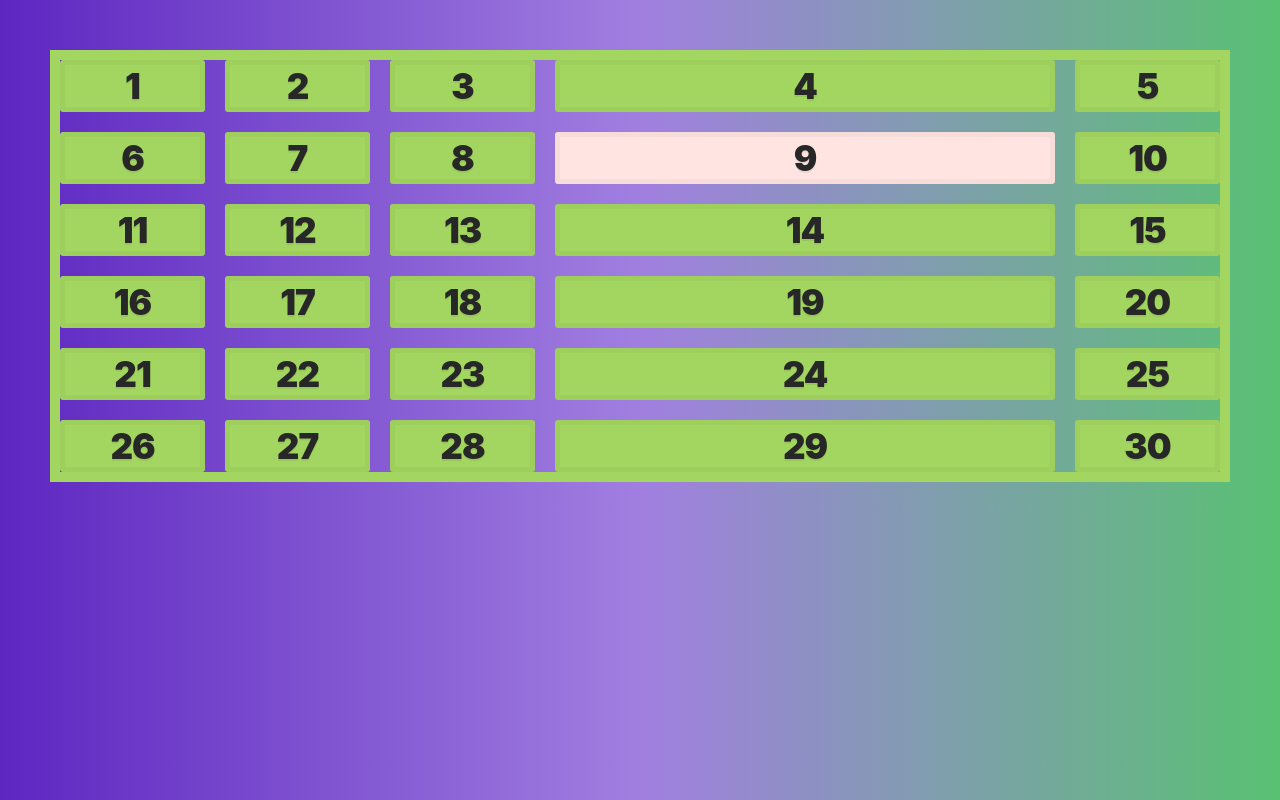
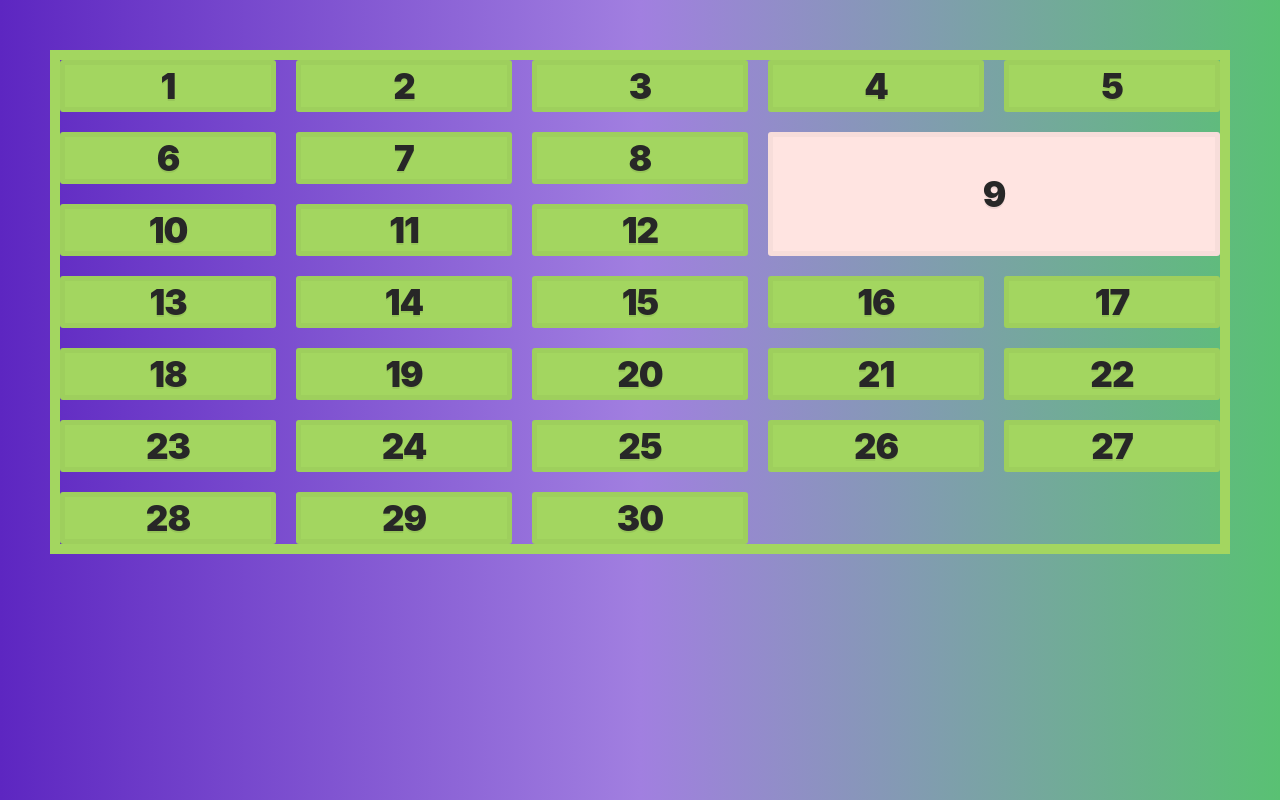
Before and after one commit to alvalle09/CSSGridTuts, a website: page 08_Sizing_Grid_Items/index.html in a window 1280 px wide. Drawn offline with Linux system fonts and the light colour scheme.

Commit message:
css grid span example

```diff
--- a/08_Sizing_Grid_Items/index.html
+++ b/08_Sizing_Grid_Items/index.html
@@ -51,8 +51,10 @@
 
     .item9 {
       background: mistyrose;
-      width: 500px;
+      grid-column:span 2;
+      grid-row: span 2;
     }
+
   </style>
 </body>
 
```
Also changed, not shown: 08_Sizing_Grid_Items/span.PNG (added).
